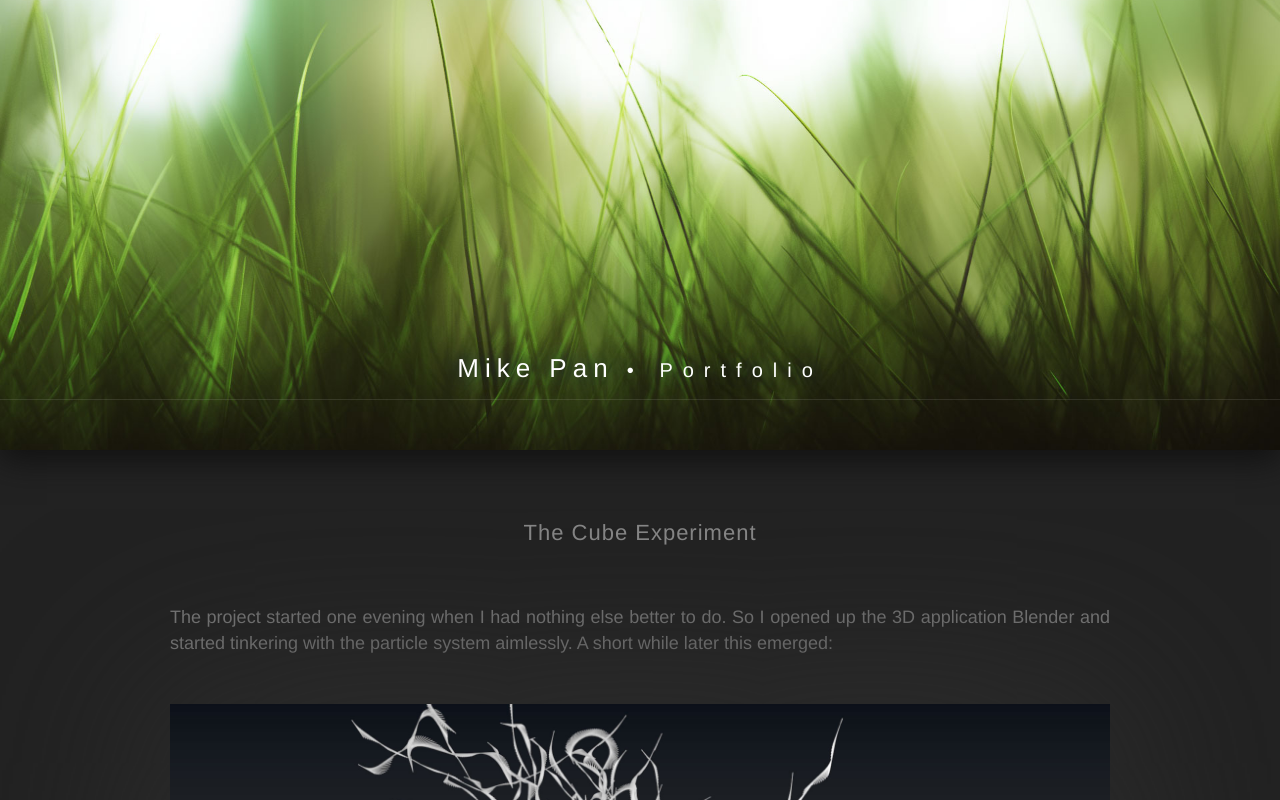
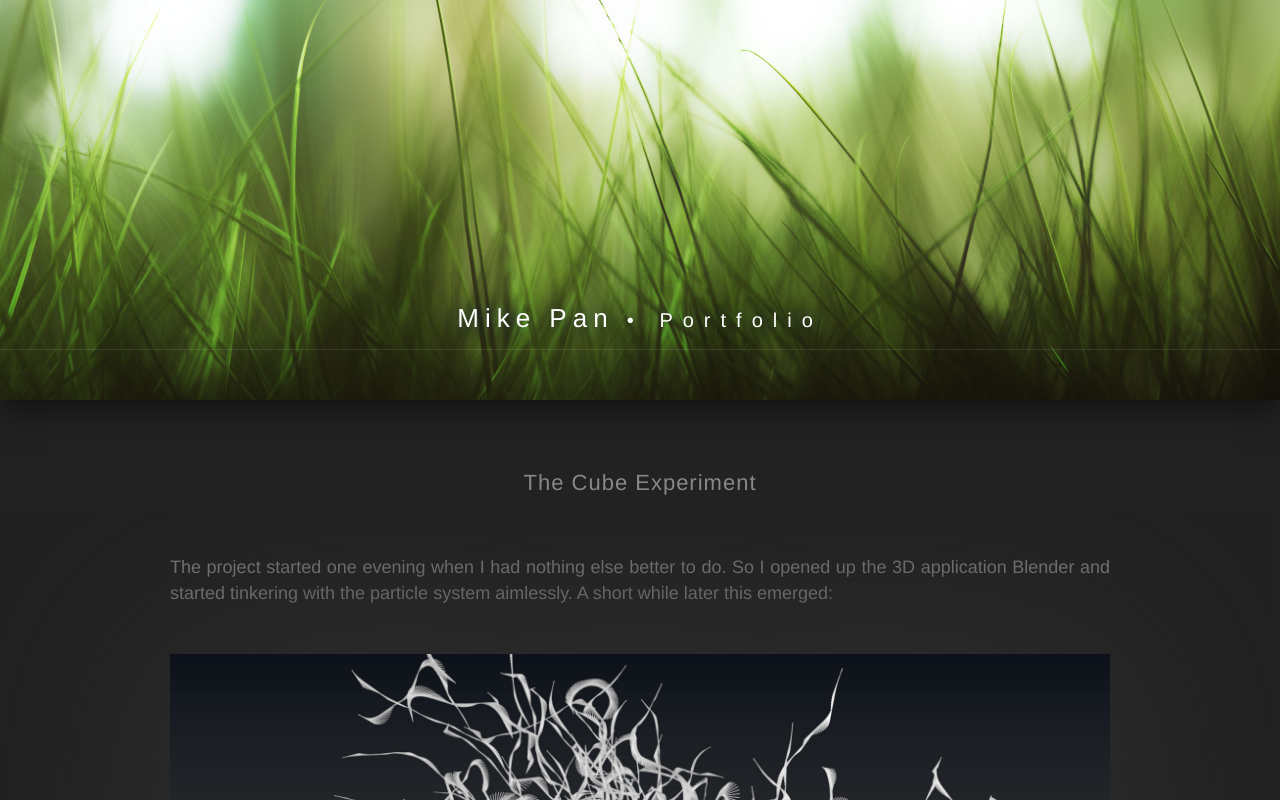
Before and after one commit to mikepan/mikepan.github.io, a plain HTML site: page cubes.html in a window 1280 px wide. Shown: the top 800 px of the page. Drawn offline with Linux system fonts and the light colour scheme.

Commit message:
got rid of all vh because iOS is a heaping pile of

```diff
--- a/css/main.css
+++ b/css/main.css
@@ -66,7 +66,7 @@ body{
 }
 
 .splash{
-	height:30vh;
+	height:400px;
 	background-image: url('../content/bg.jpg');
 	background-size: cover;
 	background-repeat: no-repeat;
@@ -218,12 +218,8 @@ footer{
    Secondary pages
    ========================================================================== */
 
-#splashCubes{
-	height:450px;
+#splashCube{
 	background-image: url('../content/cubes/banner.jpg');
-	background-size: cover;
-	background-repeat: no-repeat;
-	background-position:center;
 	box-shadow: 0px 10px 30px 0px #111;
 }
 
--- a/cubes.html
+++ b/cubes.html
@@ -11,7 +11,7 @@
 		<!-- TODO: Use webfonts -->
 	</head>
 	<body>
-		<div id='splashCubes'></div>
+		<div class='splash' id='splashCube'></div>
 
 		<div id='centre'>
 
```
